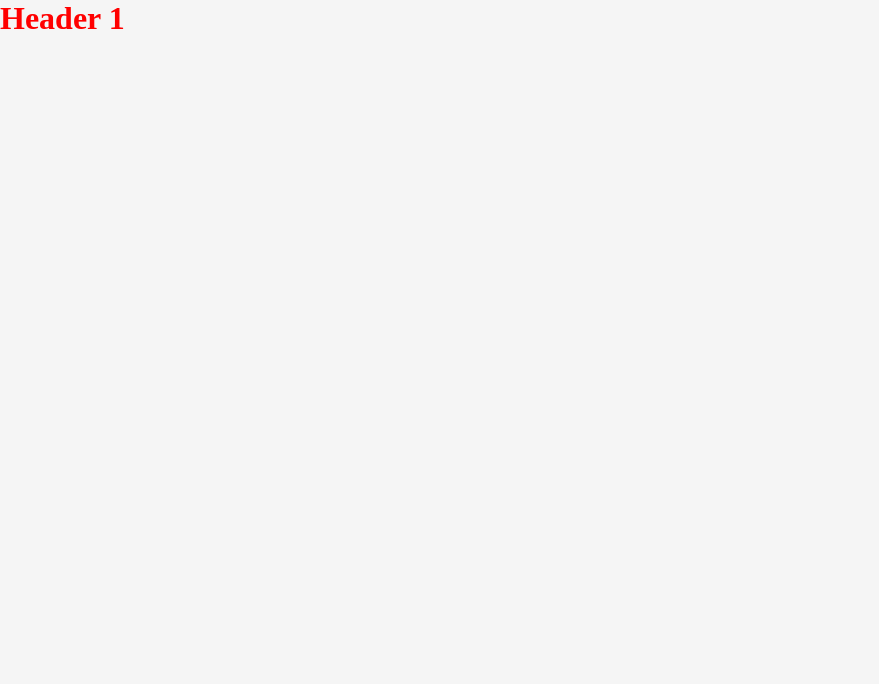
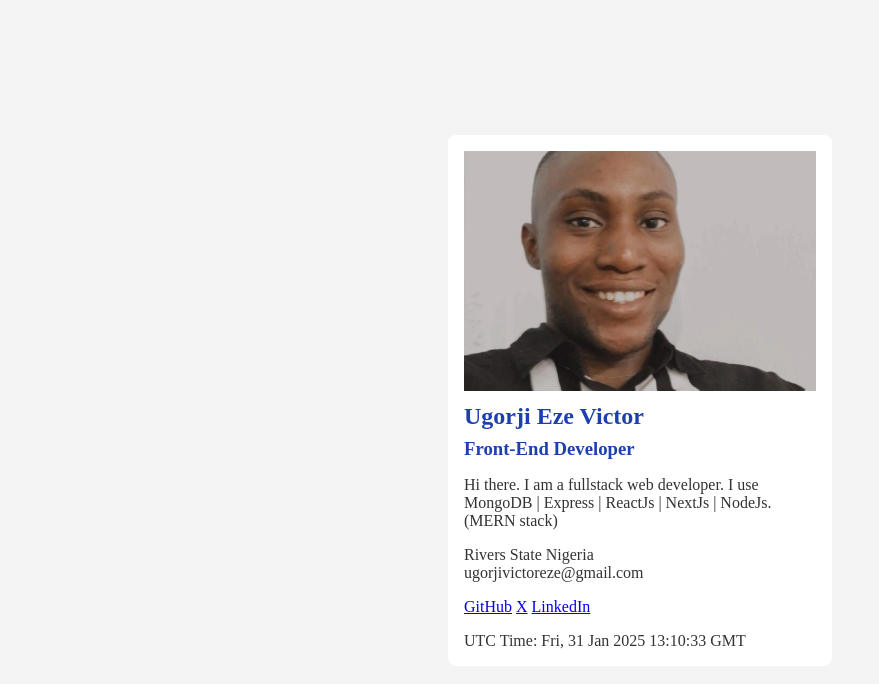
Before and after one commit to BlckTitan/hng-profile-card-task, a plain HTML site: page index.html in a window 1280 px wide. Shown: the whole page, without its empty margins (0-879 px from the left). Drawn offline with Linux system fonts and the light colour scheme.

Commit message:
Built the profile photo card

```diff
--- a/index.html
+++ b/index.html
@@ -7,11 +7,37 @@
     <title>Profile Card</title>
 </head>
 <body>
-    <h1>Header 1</h1>
 
-    <script
-        type="text/javascript"
-        src="./script/script.js"
-    ></script>
+    <main class="profile_card">
+        <div class="container">
+            <img src="./img/IMG_e2o3tc.jpg" alt="profile picture" data-testid="profilePicture"/>
+            <h2 data-testid="fullName">Ugorji Eze Victor</h2>
+            <h3 data-testid="jobTitle">Front-End Developer</h3>
+            <p data-testid="shortBio" class="shortBio">
+                Hi there. I am a fullstack web developer.
+                I use MongoDB | Express | ReactJs | NextJs | NodeJs. (MERN stack)
+            </p>
+            <p data-testid="currentLocation">Rivers State Nigeria</p>
+            <p data-testid="email">ugorjivictoreze@gmail.com</p>
+            <div data-testid="socialLinks" class="social-links">
+                <a href="https://github.com/BlckTitan" target="_blank">GitHub</a>
+                <a href="https://twitter.com/ugorjivee/" target="_blank">X</a>
+                <a href="https://www.linkedin.com/in/eze-ugorji-33a9301a7/" target="_blank">LinkedIn</a>
+            </div>
+            <p data-testid="currentTimeUTC" id="utc-time"></p>
+        </div>
+    </main>
+
+    <script>
+        function updateCurrentTime(){
+            const utcTimeDisplay = document.getElementById('utc-time');
+            const currentTime = new Date();
+            utcTimeDisplay.textContent = `UTC Time: ${currentTime.toUTCString()}`;
+        }
+
+        updateCurrentTime();
+        setInterval(updateCurrentTime, 1000);
+
+    </script>
 </body>
 </html>
--- a/script/style/style.css
+++ /dev/null
@@ -1,71 +0,0 @@
-*{
-    box-sizing: border-box;
-    padding: 0;
-    margin: 0;
-}
-body{
-    width: 100%;
-    height: 100vh;
-    background-color: #F4F4F4;
-    color: #333333;
-    text-align: left;
-}
-/* collective styling for nav and footer */
-nav, footer{
-    background-color: #1E40AF;
-    color: white;
-    height: 2.5rem;
-}
-nav{
-    display: flex;
-    align-items: center;
-    padding: 0 2rem;
-}
-nav  a{
-    color: white;
-    text-decoration: none;
-}
-footer{
-    display: flex;
-    justify-content: center;
-    align-items: center;
-}
-/* heading texts styling*/
-h1, h3, h4{
-    color: #1E40AF;
-    margin-top: 0.5rem;
-}
-/* main container housing all the elementts in the body */
-.container{
-    width: 100%;
-    max-height: fit-content;
-}
-
-.text_container{
-    background-color: white;
-    width: 100%;
-    padding: 1.5rem;
-}
-section{
-    margin-top: 1.5rem;
-}
-li{
-    margin-top: 1rem;
-}
-/* Medium devices (landscape tablets, 768px and up) */
-@media only screen and (min-width: 768px) {
-    .container{
-        display: flex;
-        justify-content: center;
-    }
-    .text_container{
-        width: 80%;
-    }
-}
-
-/* Large devices (laptops/desktops, 992px and up) */
-@media only screen and (min-width: 992px) {
-    .text_container{
-        width: 75%;
-    }
-}
--- a/style/style.css
+++ b/style/style.css
@@ -4,8 +4,46 @@
     margin: 0;
 }
 body{
-    background-color: #F5F5F5;
+    width: 100%;
+    height: 100vh;
+    background-color: #F4F4F4;
+    color: #333333;
+    text-align: left;
 }
-h1{
-    color: red;
+/* heading texts styling*/
+h2, h3{
+    color: #1E40AF;
+    margin-top: 0.5rem;
 }
+/* main container housing all the elementts in the body */
+.profile_card{
+    width: 100%;
+    height: inherit;
+    display: flex;
+    justify-content: center;
+    align-items: center;
+}
+.container{
+    width: 24rem;
+    height: fit-content;
+    padding: 1rem;
+    background-color: white;
+    border-radius: .5rem;
+}
+img{
+    width: 100%;
+    height: 15rem;
+    object-fit: cover;
+}
+.shortBio, .social-links{
+    margin: 1rem 0;
+}
+/* Medium devices (landscape tablets, 768px and up) */
+@media only screen and (min-width: 768px) {
+
+}
+
+/* Large devices (laptops/desktops, 992px and up) */
+@media only screen and (min-width: 992px) {
+
+}
```
Also changed, not shown: img/IMG_e2o3tc.jpg (added).
